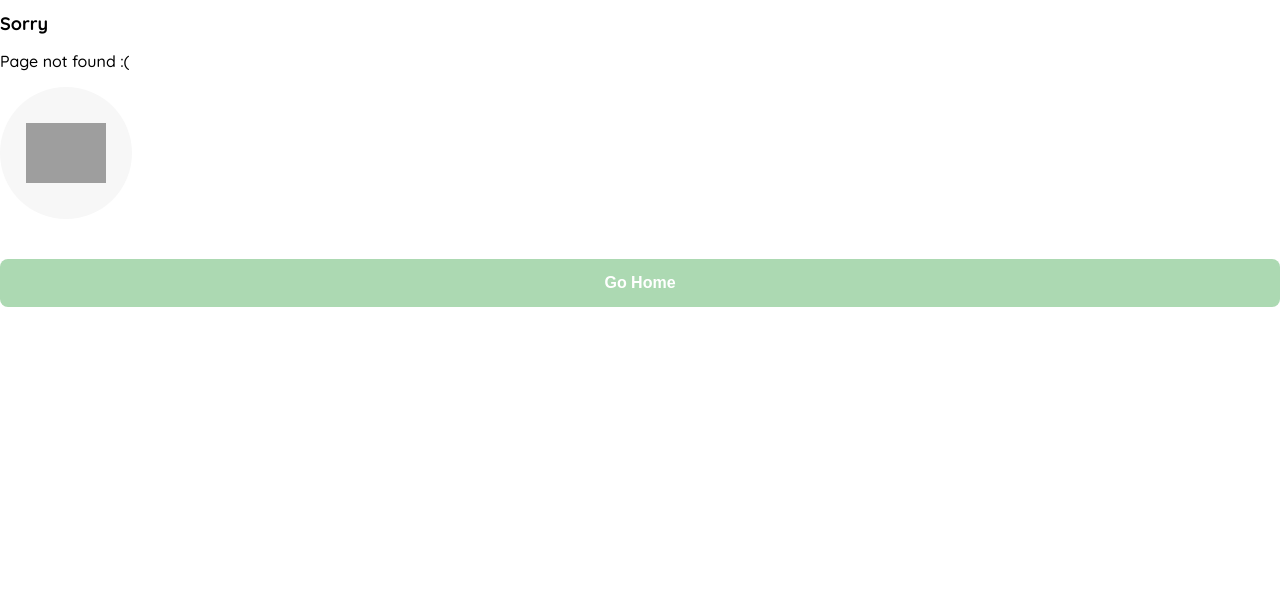
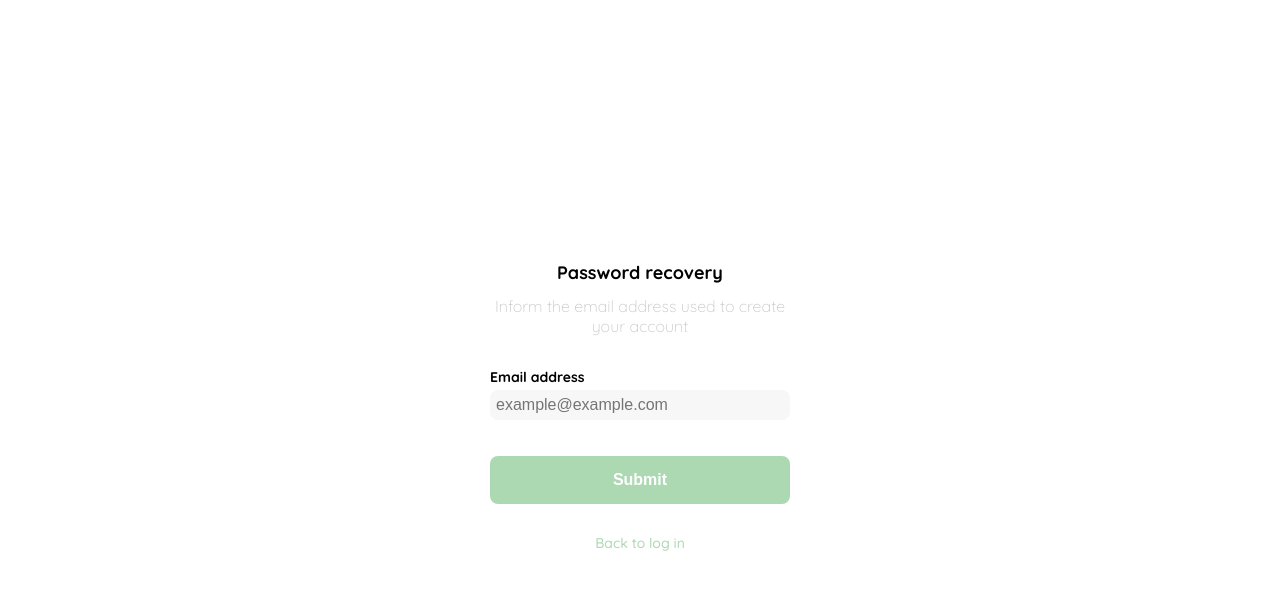
Before and after one commit to pahoalapizco/yard-sale, a React app: page /password-recovery in a window 1280 px wide. Before the commit this address had no page. Shown: the top 590 px of the page. Built offline with nearby package versions, Linux system fonts and the light colour scheme; grey boxes are pictures that could not be loaded.

Commit message:
Create page PasswordRecovery

```diff
--- a/src/components/Header.jsx
+++ b/src/components/Header.jsx
@@ -40,7 +40,7 @@ const Header = () => {
         <ul>
           <li className="navbar-email">example@example.com</li>
           <li className="navbar-shoping-cart">
-            <img src="./icons/icon_shopping_cart.svg" alt="cart" />
+            <img src="../assets/icons/icon_shopping_cart.svg" alt="cart" />
             <div>2</div>
           </li>
         </ul>
--- /dev/null
+++ b/src/pages/PasswordRecovery.jsx
@@ -0,0 +1,41 @@
+import React from 'react'
+
+// Components
+import Logo from '../components/Logo.jsx';
+
+import '../styles/PasswordRecovery.scss';
+
+const PasswordRecovery = () => {
+  return (
+    <div className="PasswordRecovery">
+      <div className="PasswordRecovery-container">
+        <Logo />
+        <h1 className="PasswordRecovery-title">Password recovery</h1>
+        <p className="PasswordRecovery-subtitle">Inform the email address used to create your account</p>
+        <>
+          <form action="/" className="PasswordRecovery-form">
+            <label for="email" className="label">
+              Email address
+            </label>
+            <input
+              type="email"
+              id="email"
+              placeholder="example@example.com"
+              className="input input-email"
+            />
+            <input
+              type="submit"
+              name=""
+              id=""
+              value="Submit"
+              className="primary-button login-button"
+            />
+            <a href="/"> Back to log in </a>
+          </form>
+        </>
+      </div>
+    </div>
+  )
+}
+
+export default PasswordRecovery
--- a/src/routes/App.jsx
+++ b/src/routes/App.jsx
@@ -19,6 +19,7 @@ import CreateAccount from "../pages/CreateAccount.jsx";
 import MyAccount from "../pages/MyAccount.jsx";
 import NewPassword from "../pages/NewPassword.jsx";
 import SendEmail from "../pages/SendEmail.jsx";
+import PasswordRecovery from "../pages/PasswordRecovery.jsx";
 
 // Styles
 import "../styles/global.css";
@@ -32,7 +33,8 @@ const App = () => {
           <Route path="/login" element={<Login />} />
           <Route path="/create-account" element={<CreateAccount />} />
           <Route path="/password" element={<NewPassword />} />
-          <Route path="/recovery-password" element={<SendEmail />} />
+          <Route path="/password-recovery" element={<PasswordRecovery />} />
+          <Route path="/send-email" element={<SendEmail />} />
           <Route path="/products" element={<Products />} />
           <Route path="/my-order" element={<MyOrder />} />
           <Route path="/cart" element={<Cart />} />
--- /dev/null
+++ b/src/styles/PasswordRecovery.scss
@@ -0,0 +1,57 @@
+@use "./vars";
+
+.PasswordRecovery {
+  width: 100%;
+  height: 100vh;
+  /* Alinea el contenido al centro tanto horizontal como vertical */
+  display: grid;
+  place-items: center;
+}
+.PasswordRecovery-container {
+  display: grid;
+  grid-template-rows: auto 1fr auto;
+  width: 300px;
+}
+
+.PasswordRecovery-title {
+  font-size: var(--lg);
+  margin-bottom: 12px;
+  text-align: center;
+}
+
+.PasswordRecovery-subtitle {
+  color: var(--very-light-pink);
+  font-weight: 300;
+  margin-top: 0;
+  margin-bottom: 32px;
+  text-align: center;
+}
+
+
+.PasswordRecovery-form {
+  display: flex;
+  flex-direction: column;
+}
+
+.PasswordRecovery-form a {
+  color: var(--hospital-green);
+  text-decoration: none;
+  text-align: center;
+  font-size: var(--sm);
+}
+
+/* QUITAR ESTOS ESTILOS Y PASSARLOS A: styles,
+PRIMERO VERIFICAR SI SE REUTILIZAN */
+
+.logo {
+  width: 150px;
+  margin-bottom: 48px;
+  justify-self: center;
+  display: none;
+}
+
+@media (max-width: 640px) {
+  .logo {
+    display: block;
+  }
+}
```
